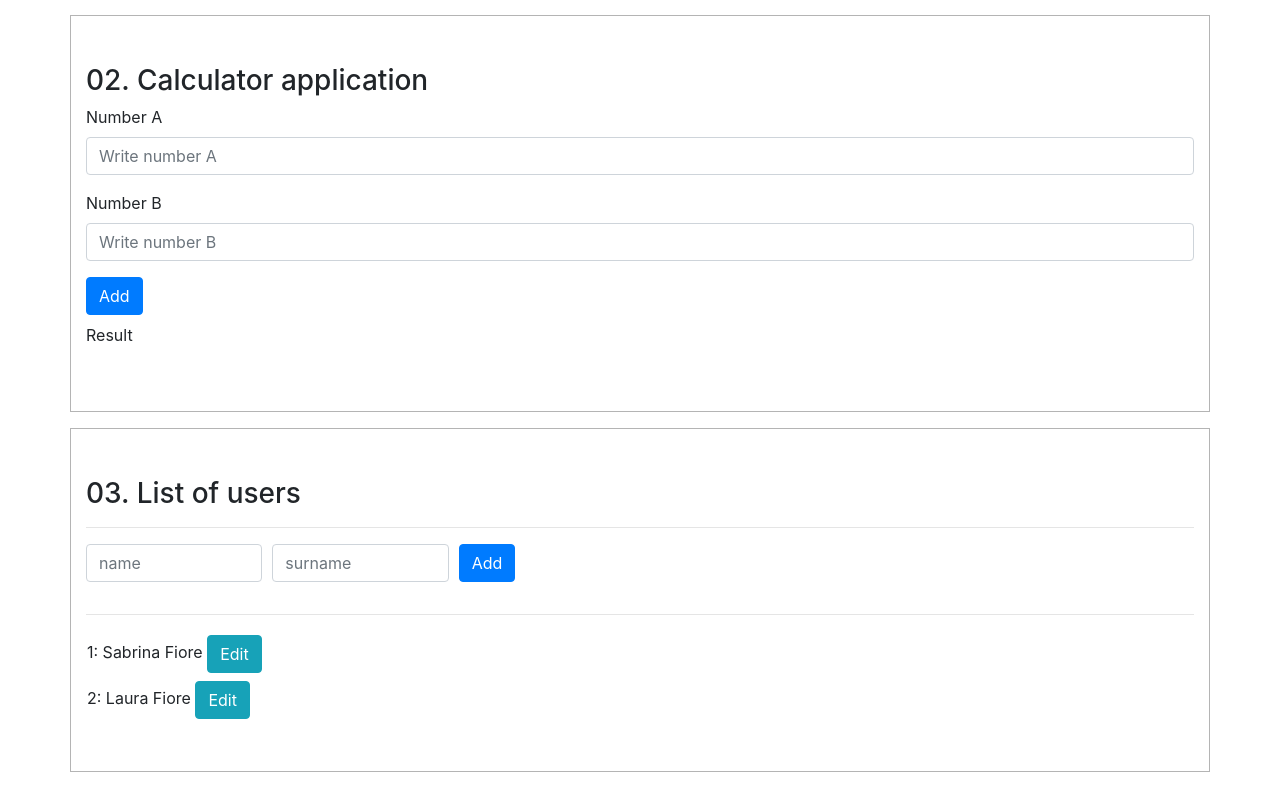
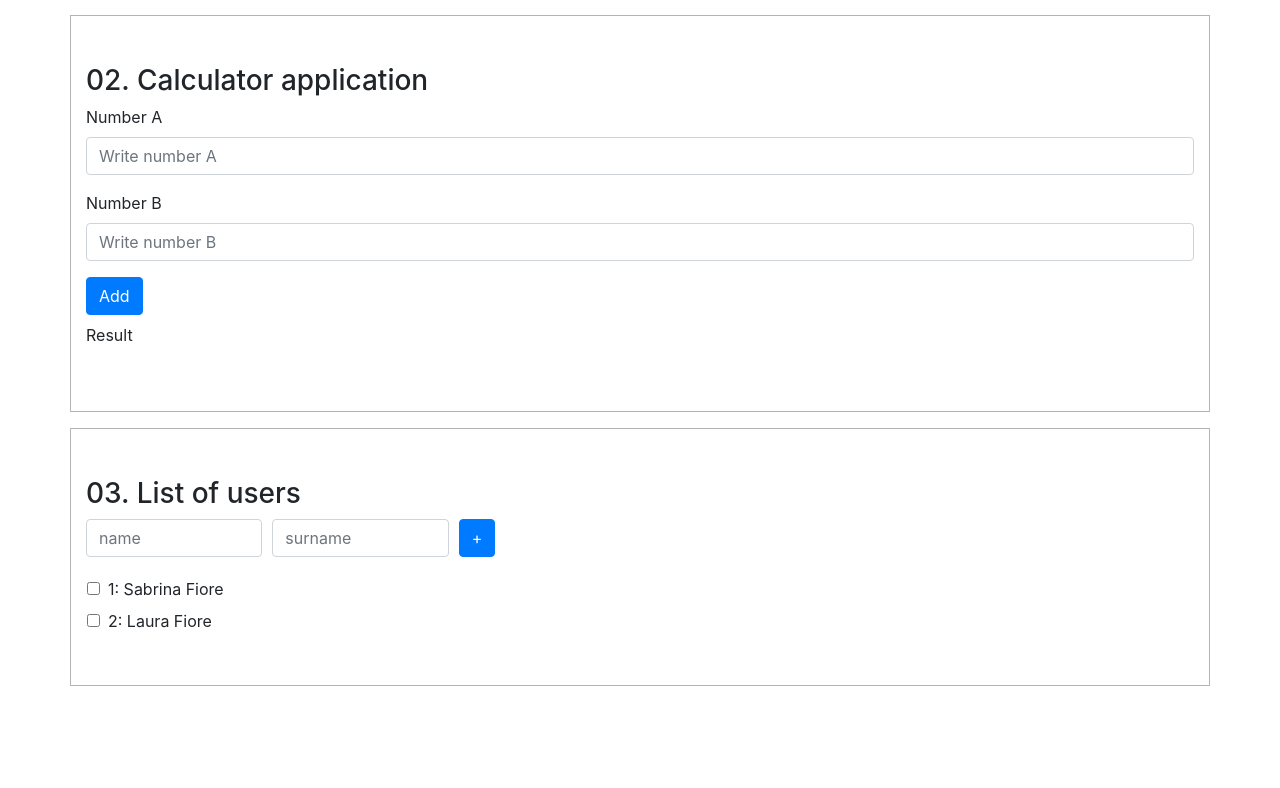
Before and after one commit to SabrinaFiore/my-exercise-app, an Angular app: page / in a window 1280 px wide. Shown: the part 409-1197 px from the top of the page. After the commit the page ends 1111 px from the top, so only its background shows below. Built offline with nearby package versions, Linux system fonts and the light colour scheme.

Commit message:
users: undo [(ngModule)] decorator

```diff
--- a/src/app/list-of-users/list-of-users.component.html
+++ b/src/app/list-of-users/list-of-users.component.html
@@ -2,9 +2,7 @@
   <div class="col-xs-12">
     <h3>{{title}}</h3>
   </div>
-  <hr/>
   <app-user-form></app-user-form>
-  <hr/>
   <app-user *ngFor="let userElement of users; let i = index"
    [user]="userElement"
    [index]="i"
--- a/src/app/user/user.component.html
+++ b/src/app/user/user.component.html
@@ -1,13 +1,12 @@
 <div class="row">
   <div class="col-xs-12">
-    <div class="section--xs">
-      {{ index+1 }}: {{ user.name }} {{ user.surname }}
-      <button
-        type="submit"
+    <div class="section--xs items">
+      <input
+        type="checkbox"
         class="btn btn-info"
         (click)="emitWave()"
-        >Edit
-      </button>
+        >
+        <div class="items--name"> {{ index+1 }}: {{ user.name }} {{ user.surname }}</div>
     </div>
   </div>
 </div>
--- a/src/app/users-form/users-form.component.html
+++ b/src/app/users-form/users-form.component.html
@@ -7,9 +7,8 @@
       id="name"
       placeholder="name"
       class="form-control"
-      #nameInput
+      [(ngModel)]="nameInput"
       >
-      <!-- [(ngModel)]="nameInput" -->
   </div>
   <div class="form-group col-md-2">
     <label for="surname" class="sr-only">surname</label>
@@ -19,16 +18,15 @@
       id="surname"
       placeholder="surname"
       class="form-control"
-      #surnameInput
+      [(ngModel)]="surnameInput"
       >
-      <!-- [(ngModel)]="surnameInput" -->
   </div>
   <div class="col">
     <button
       type="submit"
       class="btn btn-primary section--xs--top-bottom"
       (click)="onAddUser()"
-      >Add
+      >+
     </button>
   </div>
 </form>
--- a/src/app/users-form/users-form.component.ts
+++ b/src/app/users-form/users-form.component.ts
@@ -8,12 +8,12 @@ import { User } from '../list-of-users/list-of-users.model';
 })
 
 export class UsersFormComponent implements OnInit {
-  @ViewChild('nameInput') nameInput: ElementRef;
-  @ViewChild('surnameInput') surnameInput: ElementRef;
+  nameInput: string;
+  surnameInput: string;
 
   constructor(private userService: UserService ) {
     this.userService.wave.subscribe(
-      (index: number) => alert('Alert number:' + index + 1)
+      (index: number) => alert('Alert number:' + index)
     );
   }
 
@@ -21,7 +21,7 @@ export class UsersFormComponent implements OnInit {
   }
 
   onAddUser(): void {
-    const user1 = new User(this.nameInput.nativeElement.value, this.surnameInput.nativeElement.value);
+    const user1 = new User(this.nameInput, this.surnameInput);
     this.userService.addUser(user1);
   }
 }
--- a/src/assets/scss/_tumps.scss
+++ b/src/assets/scss/_tumps.scss
@@ -11,3 +11,12 @@
 .section--xs--top-bottom {
   margin-bottom: 0.5rem!important;
 }
+
+.items {
+  display: flex;
+  align-items: center;
+
+  &--name {
+    margin-left: 0.5rem;
+  }
+}
```
